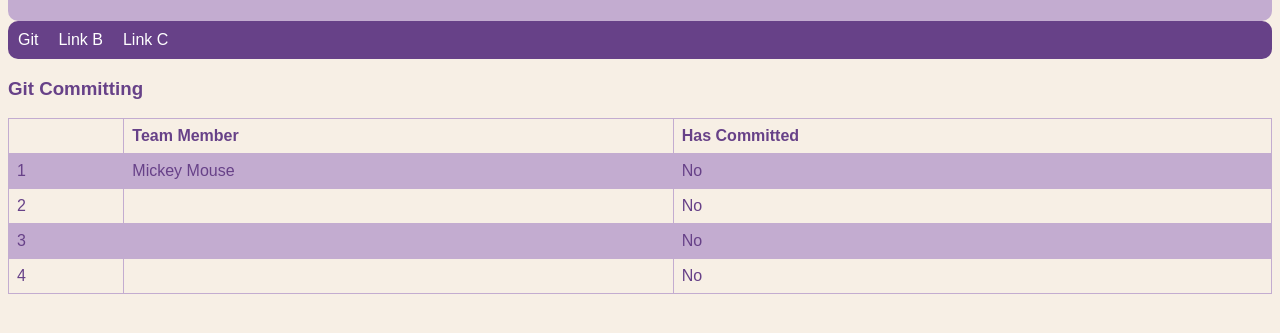
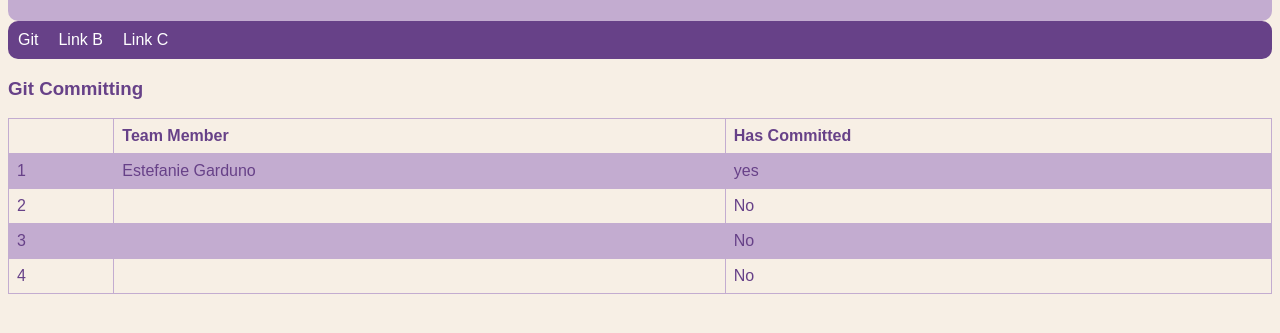
Before and after one commit to UTSWAppDev/AgileRevengers, a plain HTML site: page index.html in a window 1280 px wide. Shown: the part 107-440 px from the top of the page. Drawn offline with Linux system fonts and the light colour scheme.

Commit message:
Added my name EG-1

```diff
--- a/index.html
+++ b/index.html
@@ -27,8 +27,8 @@
             <!-- each team member enter your name and change the "No" to "Yes" for the has committed column -->
             <tr>
                 <td>1</td>
-                <td>Mickey Mouse</td>
-                <td>No</td>
+                <td>Estefanie Garduno</td>
+                <td>yes</td>
             </tr>
             <tr>
                 <td>2</td>
```
